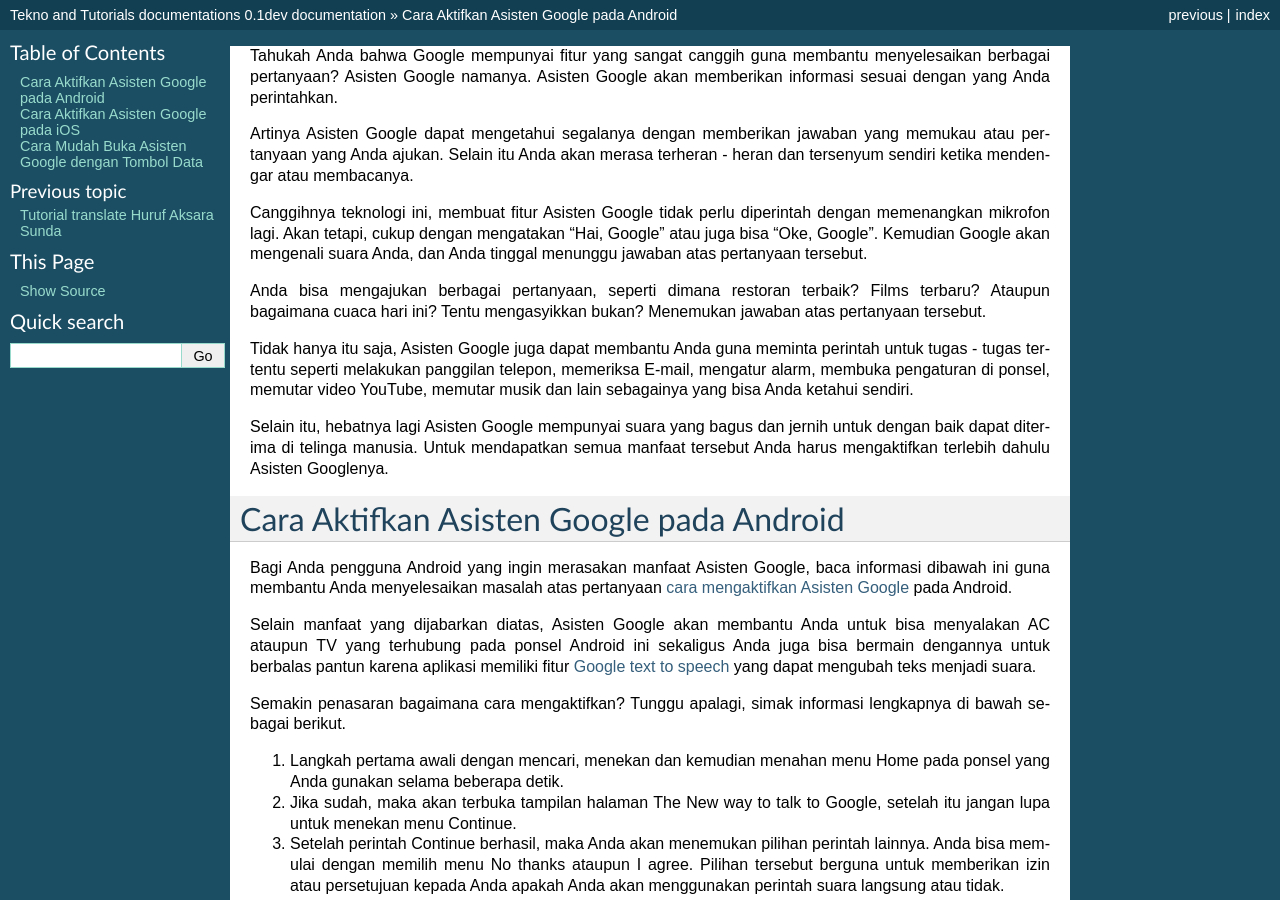
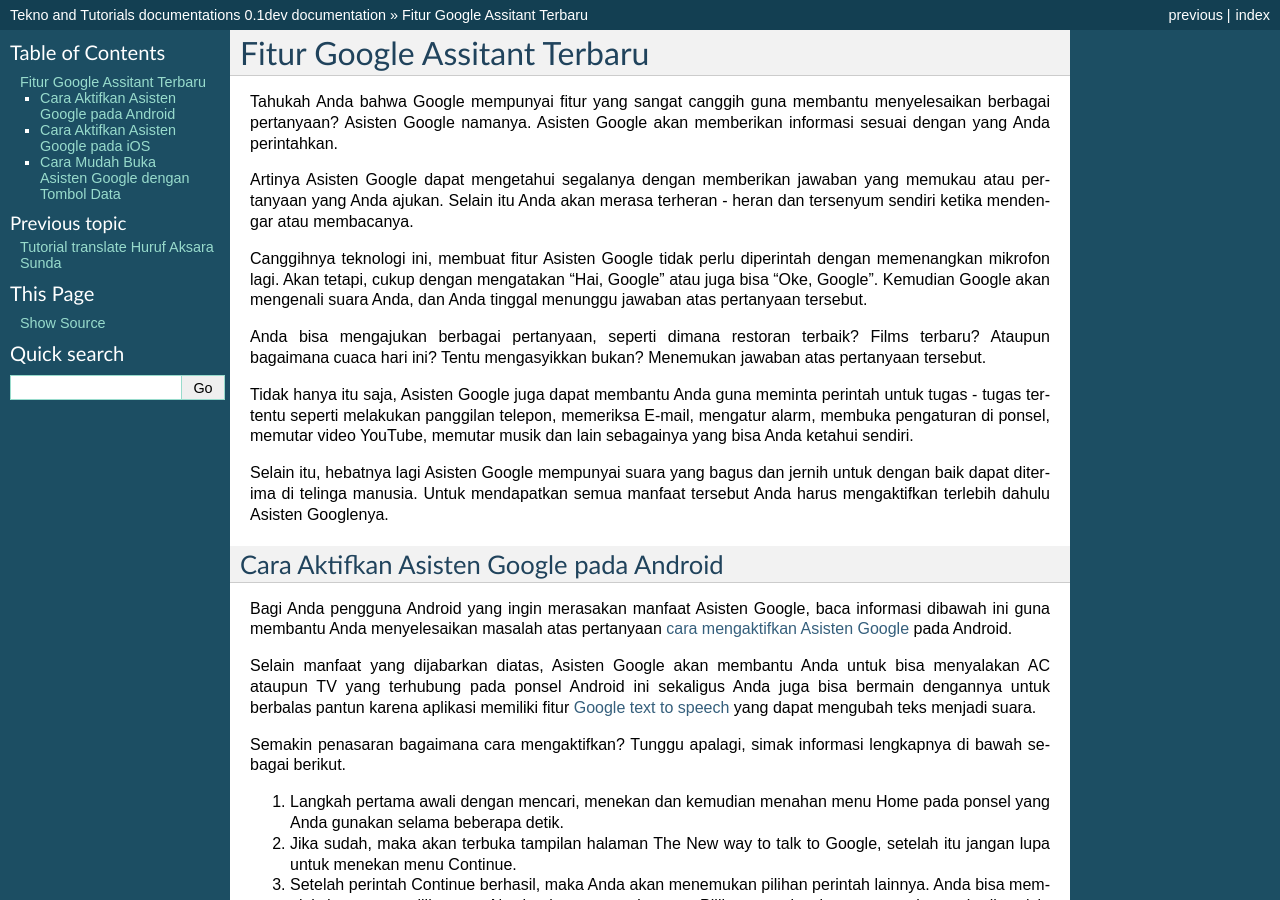
Before and after one commit to techidn/truffle, a Sphinx documentation site: the page built from docs/google-assistant/index.rst, in a window 1280 px wide and 900 px high. Built offline with Sphinx 7.4.7, drawn with Linux system fonts in a browser that asks for light colours; pages that are not in the unit, such as notebooks, are missing from menus; some of the changed text lies outside the part shown.

Commit message:
Update index.rst

```diff
--- a/docs/google-assistant/index.rst
+++ b/docs/google-assistant/index.rst
@@ -1,3 +1,6 @@
+Fitur Google Assitant Terbaru
+=========================
+
 Tahukah Anda bahwa Google mempunyai fitur yang sangat canggih guna membantu menyelesaikan berbagai pertanyaan? Asisten Google namanya. Asisten Google akan memberikan informasi sesuai dengan yang Anda perintahkan.
 
 Artinya Asisten Google dapat mengetahui segalanya dengan memberikan jawaban yang memukau atau pertanyaan yang Anda ajukan. Selain itu Anda akan merasa terheran - heran dan tersenyum sendiri ketika mendengar atau membacanya.
@@ -11,7 +14,7 @@ Tidak hanya itu saja, Asisten Google juga dapat membantu Anda guna meminta perin
 Selain itu, hebatnya lagi Asisten Google mempunyai suara yang bagus dan jernih untuk dengan baik dapat diterima di telinga manusia. Untuk mendapatkan semua manfaat tersebut Anda harus mengaktifkan terlebih dahulu Asisten Googlenya.
 
 Cara Aktifkan Asisten Google pada Android
-=======================
+-------------------------
 
 Bagi Anda pengguna Android yang ingin merasakan manfaat Asisten Google, baca informasi dibawah ini guna membantu Anda menyelesaikan masalah atas pertanyaan `cara mengaktifkan Asisten Google <https://www.sebuahutas.com/2022/03/cara-mengaktifkan-asisten-google-dengan.html>`_ pada Android.
 
@@ -29,7 +32,7 @@ Semakin penasaran bagaimana cara mengaktifkan? Tunggu apalagi, simak informasi l
 8. Selesai, kini Asisten Google pada ponsel Android yang Anda miliki sudah dapat digunakan. Kini waktunya Anda menggunakan kecanggihan teknologi pada fitur Asisten Google.
 
 Cara Aktifkan Asisten Google pada iOS
-=====================
+-------------------------
 
 Jangan khawatir buat Anda pengguna ponsel dengan sistem iOS, tentu akan ada cara lain yang bisa Anda ikuti guna mengaktifkan Asisten Google tersebut. Anda dapat mengaktifkannya dengan mudah pada ponsel iOS Anda. Berikut langkah - langkah yang bisa Anda ikuti dengan seksama.
 
@@ -45,7 +48,7 @@ Jangan khawatir buat Anda pengguna ponsel dengan sistem iOS, tentu akan ada cara
 10. Selesai, sekarang Anda dapat merasakan banyaknya manfaat yang dimiliki oleh fitur Asisten Google tersebut.
 
 Cara Mudah Buka Asisten Google dengan Tombol Data
-==================
+-------------------------
 
 Buat Anda yang menginginkan kemudahan selanjutnya, bisa dengan membuka fitur Asisten Google pada tombol data yaitu dengan cara memunculkan terlebih dahulu icon Asisten Google. Berikut cara yang bisa Anda lakukan guna memunculkan icon Asisten Google.
 
```
